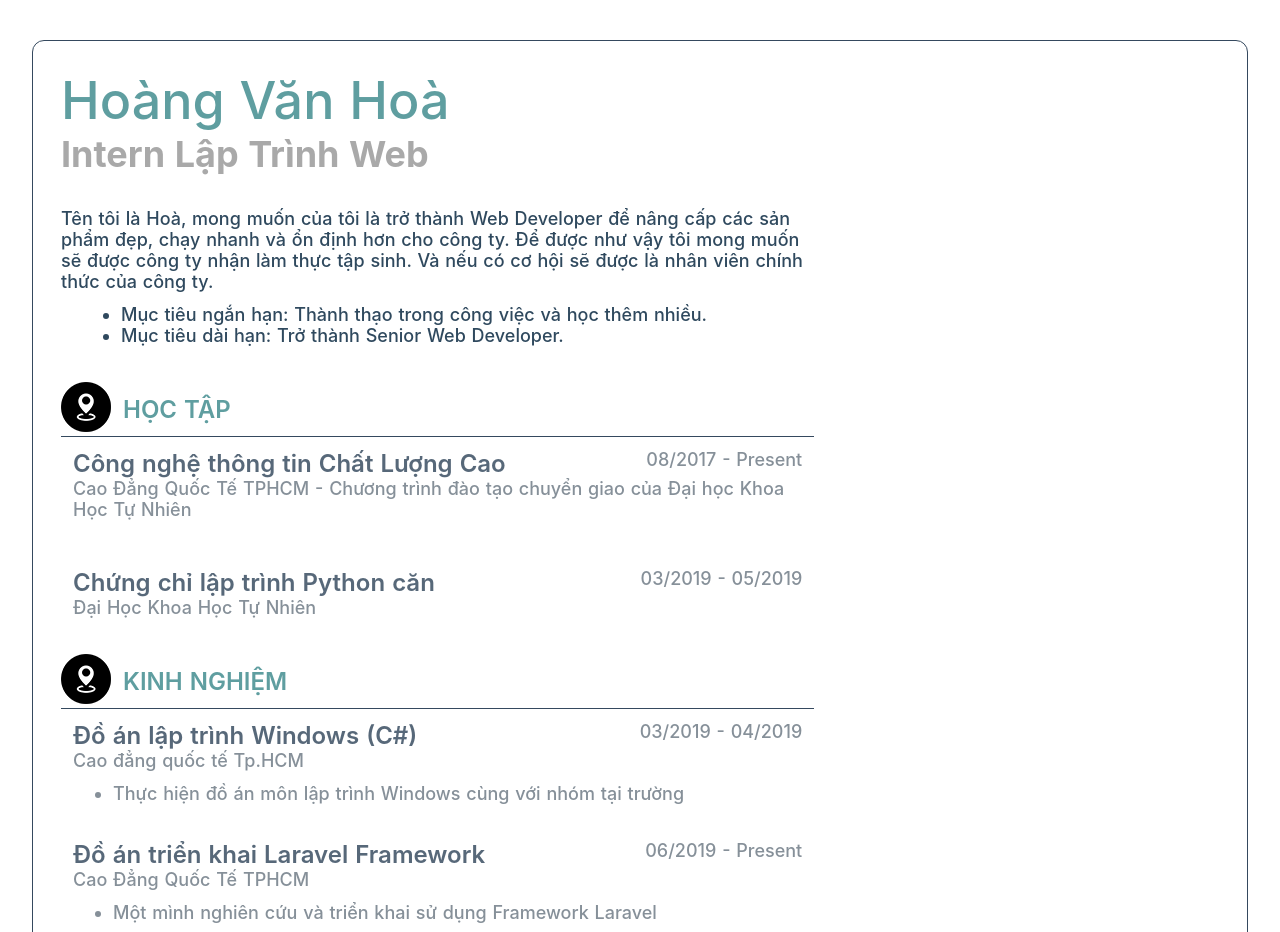
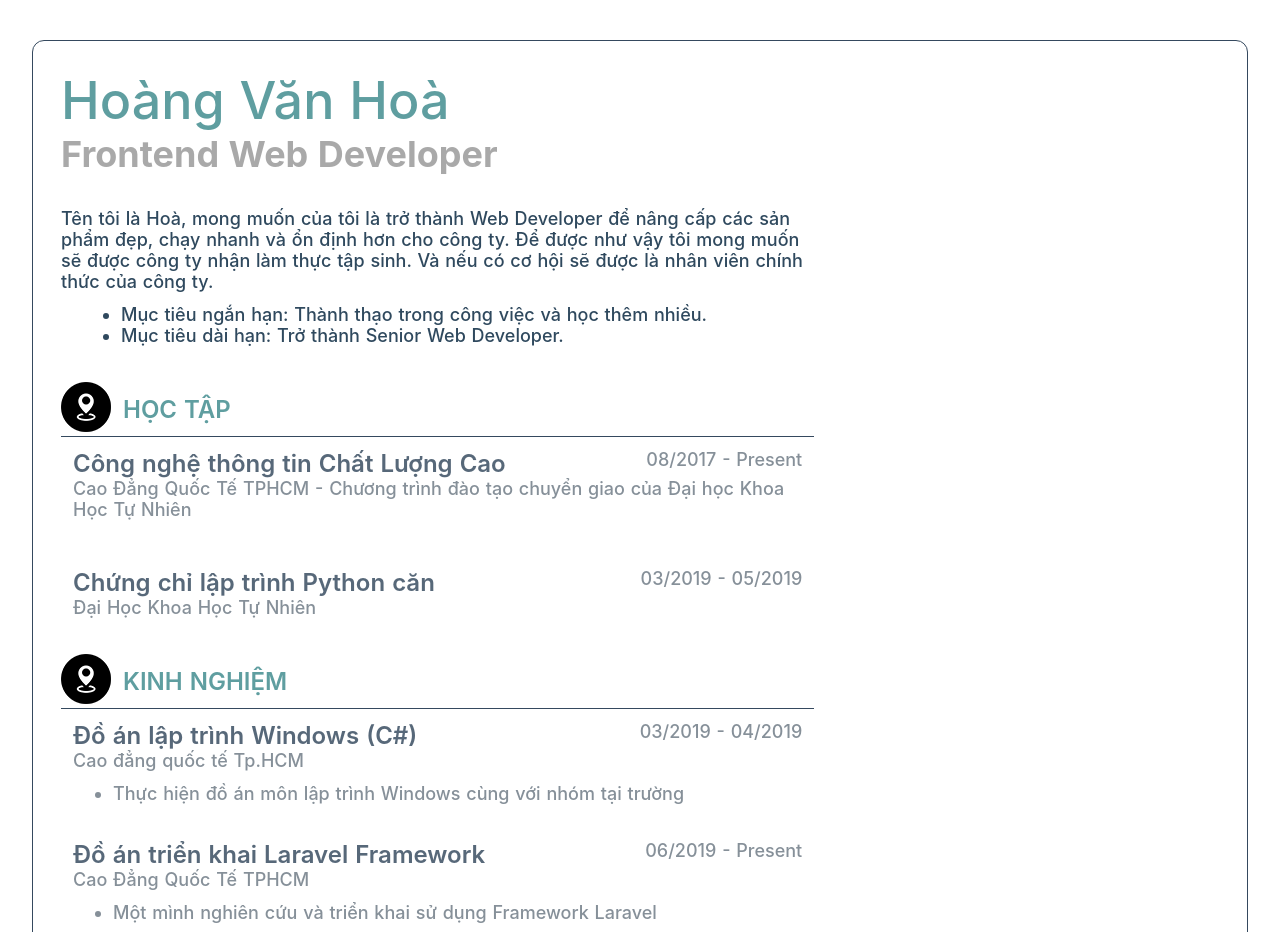
Before and after one commit to hoangvanhoa1701/hoangvanhoaprofile, a Nuxt app: page / in a window 1280 px wide. Shown: the part 840-1772 px from the top of the page. Built offline with nearby package versions, Linux system fonts and the light colour scheme.

Commit message:
Update index.vue

```diff
--- a/pages/index.vue
+++ b/pages/index.vue
@@ -103,7 +103,7 @@
             </div>
 
             <div class="workMember">
-              Intern Lập Trình Web
+              Frontend Web Developer
             </div>
 
             <div class="aboutMember">
```
